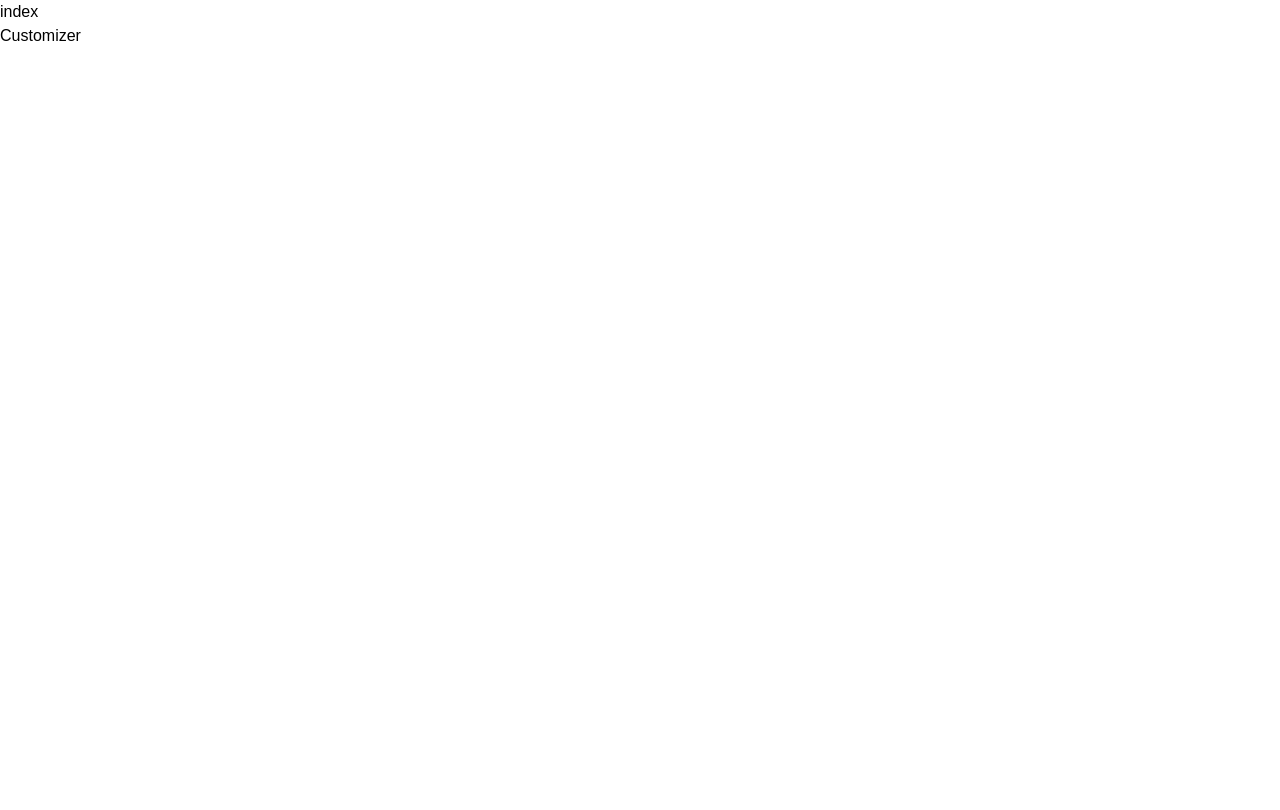
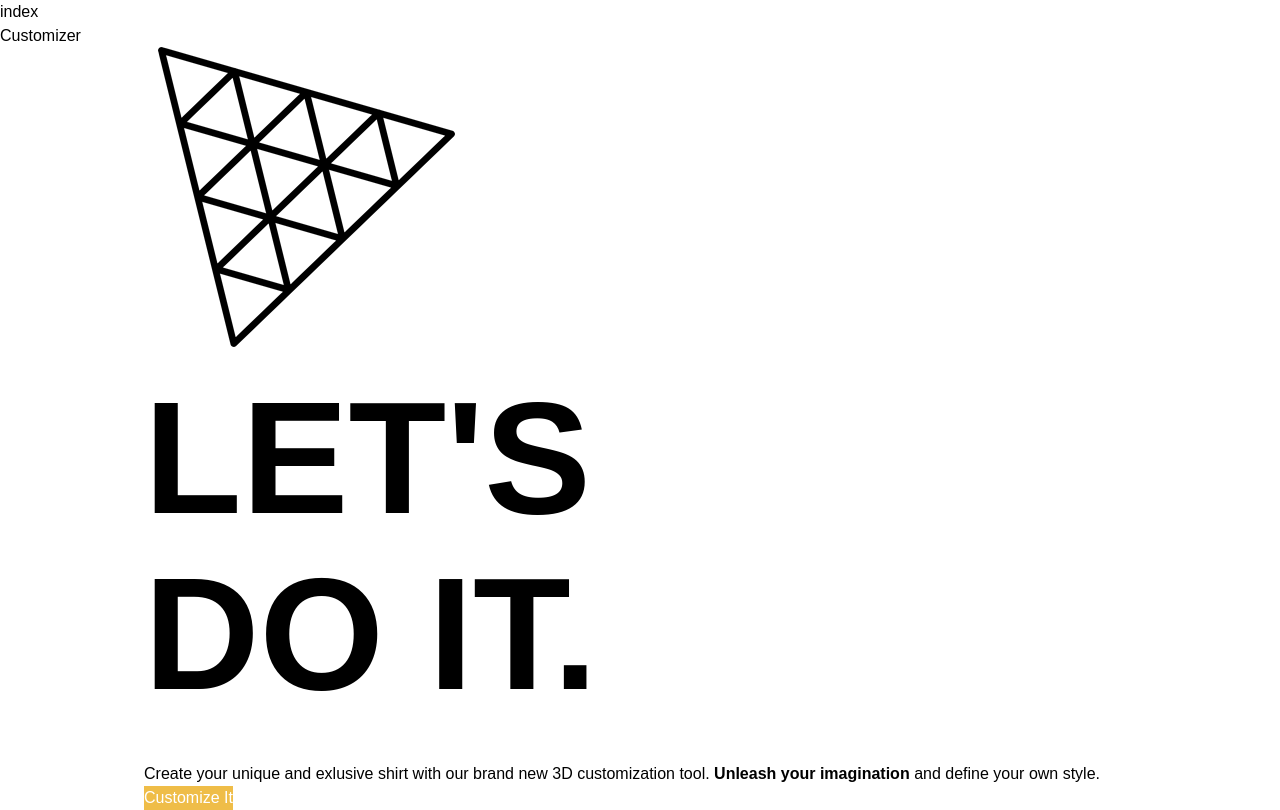
Before and after one commit to Anaks-CT/Dress-Customizer, a React (Vite) app: page / in a window 1280 px wide. Built offline with nearby package versions, Linux system fonts and the light colour scheme; a web font is replaced by a local one.

Commit message:
finished designing heading and button in home page. made a custom button component

```diff
--- /dev/null
+++ b/src/components/CustomButton.jsx
@@ -0,0 +1,20 @@
+import { useSnapshot } from "valtio";
+import state from "../store";
+
+function CustomButton({ type, title, customStyles, handleClick }) {
+  const snap = useSnapshot(state);
+  const generateStyle = type =>
+    type === "filled" && { backgroundColor: snap.color, color: "#fff" };
+
+  return (
+    <button
+      className={`px-2 py-1.5 flex-1 rounded-md ${customStyles}`}
+      style={generateStyle(type)}
+      onClick={handleClick}
+    >
+      {title}
+    </button>
+  );
+}
+
+export default CustomButton;
--- /dev/null
+++ b/src/components/index.js
@@ -0,0 +1,3 @@
+import CustomButton from "./CustomButton";
+
+export {CustomButton}
--- a/src/pages/Home.jsx
+++ b/src/pages/Home.jsx
@@ -7,12 +7,51 @@
   slideAnimation,
   headTextAnimation,
 } from "../config/motion";
+import { CustomButton } from "../components";
 
 function Home() {
   // to use the initial states
   const snap = useSnapshot(state);
   return (
-      <div></div>
+    <AnimatePresence>
+      {/* if home page is there if render it by giving animation */}
+      {snap.intro && (
+        <motion.section className="home" {...slideAnimation("left")}>
+          <motion.header {...slideAnimation("down")}>
+            {/* we provide left and down animation to the logo here */}
+            <img
+              src="./threejs.png"
+              alt="logo"
+              className="w-8 h-8 object-contain"
+            />
+          </motion.header>
+
+          <motion.div className="home-content" {...headContainerAnimation}>
+            <motion.div {...headTextAnimation}>
+              <h1 className="head-text">
+                LET'S <br className="xl:block hidden" /> DO IT.
+              </h1>
+            </motion.div>
+            <motion.div
+              {...headContentAnimation}
+              className="flex flex-col gap-5"
+            >
+              <p className="max-w-md font-normal text-gray-600 text-base">
+                Create your unique and exlusive shirt with our brand new 3D
+                customization tool. <strong> Unleash your imagination</strong>{" "}
+                and define your own style.
+              </p>
+
+              <CustomButton type="filled" title="Customize It"
+              // updating state in valtio
+              handleClick={() => state.intro = false}
+              customStyles = 'w-fit px-4 py-2.5 font-bold text-sm'
+              />
+            </motion.div>
+          </motion.div>
+        </motion.section>
+      )}
+    </AnimatePresence>
   );
 }
 
```
